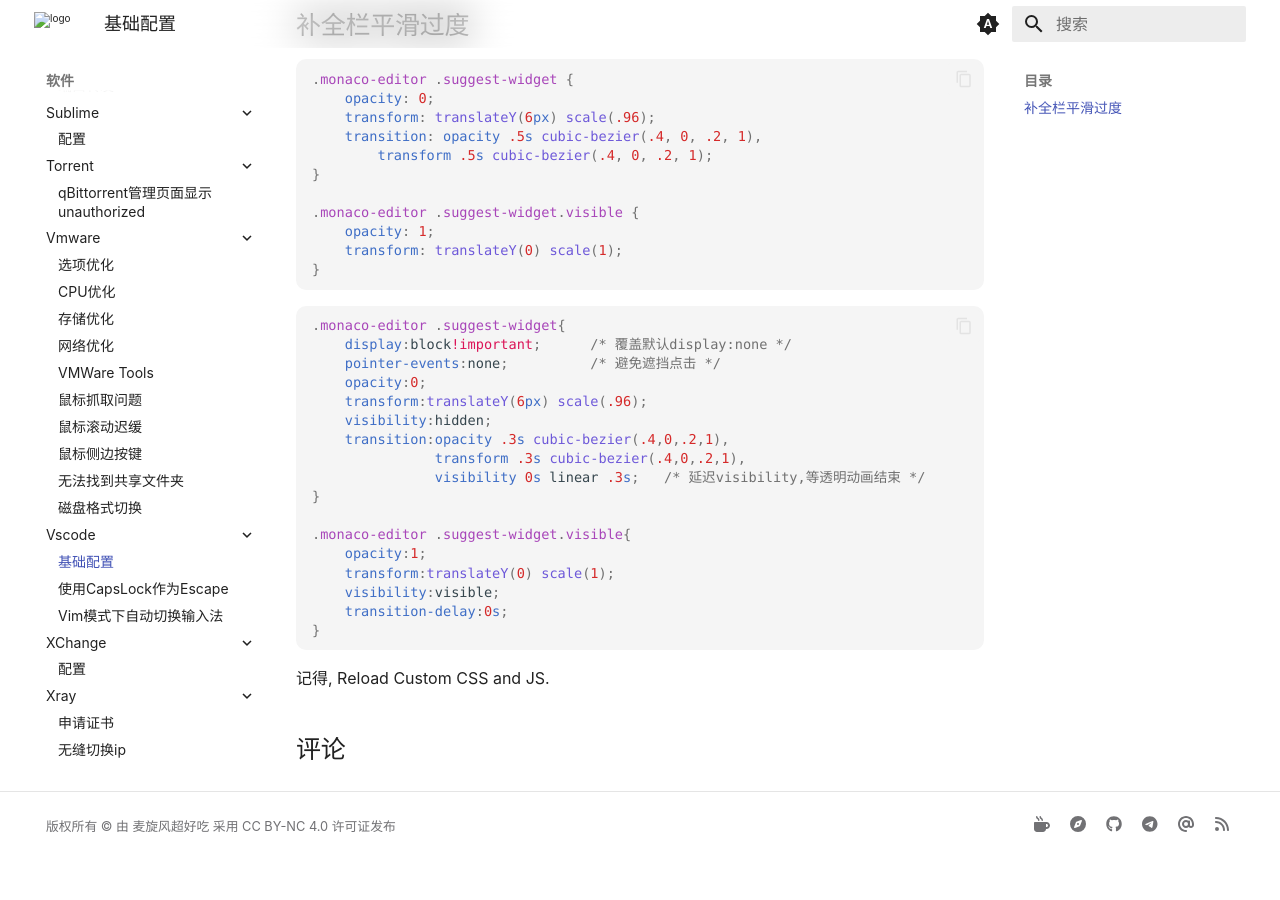
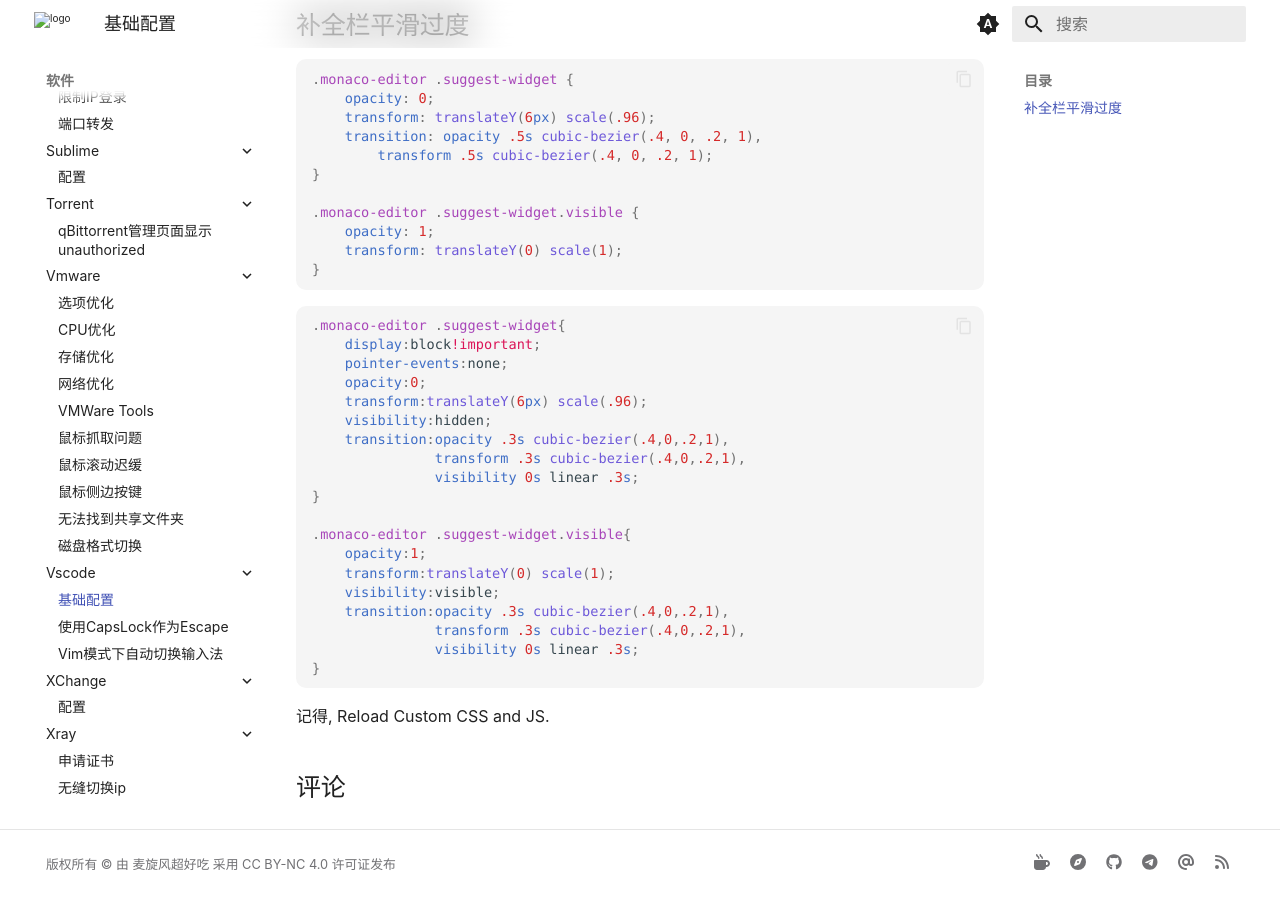
Before and after one commit to ricolxwz/note, an MkDocs documentation site: the page built from docs/software/vscode/config.md, in a window 1280 px wide and 900 px high, scrolled down 1939 px. Built offline with MkDocs 1.6.1 and Material for MkDocs 9.7.7, drawn with Linux system fonts in a browser that asks for light colours; some web fonts are replaced; comment, search, counter and statistics services are not loaded; a style sheet for code colours, icons or effects is not loaded; before the commit the page ends 2801 px from its top, so only the background shows below that.

Commit message:
docs: update config.md

````diff
--- a/docs/software/vscode/config.md
+++ b/docs/software/vscode/config.md
@@ -112,21 +112,23 @@
 
 ```css
 .monaco-editor .suggest-widget{
-    display:block!important;      /* 覆盖默认display:none */
-    pointer-events:none;          /* 避免遮挡点击 */
+    display:block!important;
+    pointer-events:none;
     opacity:0;
     transform:translateY(6px) scale(.96);
     visibility:hidden;
     transition:opacity .3s cubic-bezier(.4,0,.2,1),
                transform .3s cubic-bezier(.4,0,.2,1),
-               visibility 0s linear .3s;   /* 延迟visibility,等透明动画结束 */
+               visibility 0s linear .3s;
 }
 
 .monaco-editor .suggest-widget.visible{
     opacity:1;
     transform:translateY(0) scale(1);
     visibility:visible;
-    transition-delay:0s;
+    transition:opacity .3s cubic-bezier(.4,0,.2,1),
+               transform .3s cubic-bezier(.4,0,.2,1),
+               visibility 0s linear .3s;
 }
 ```
 
````
